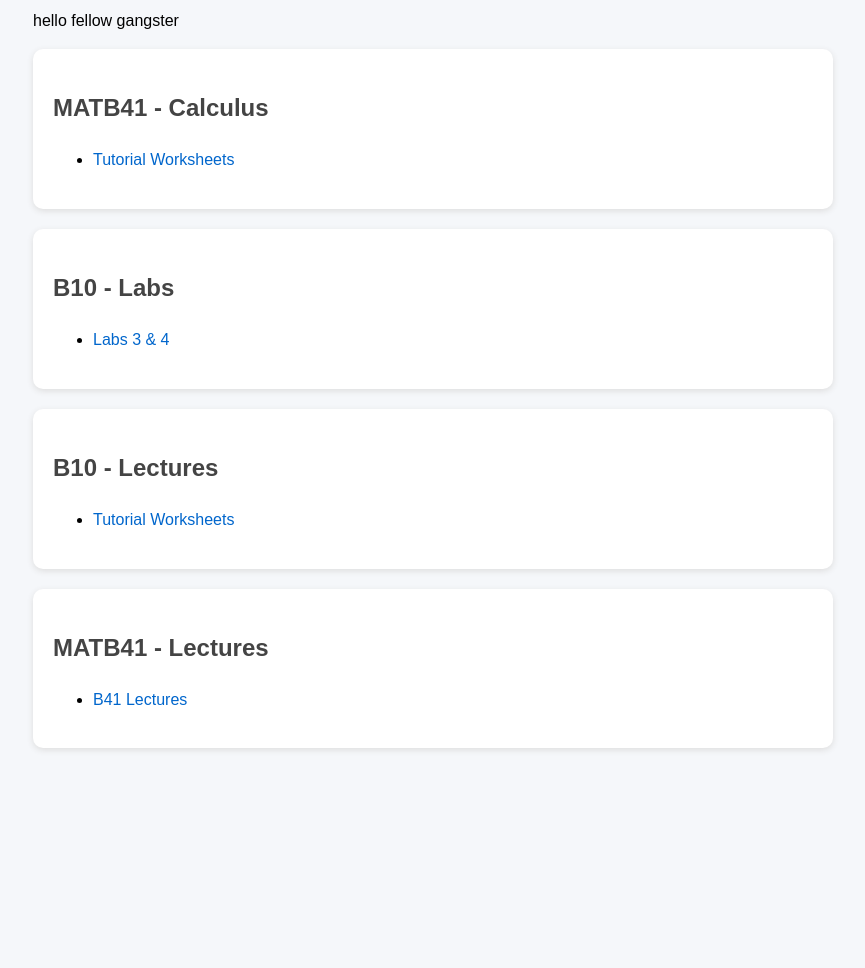
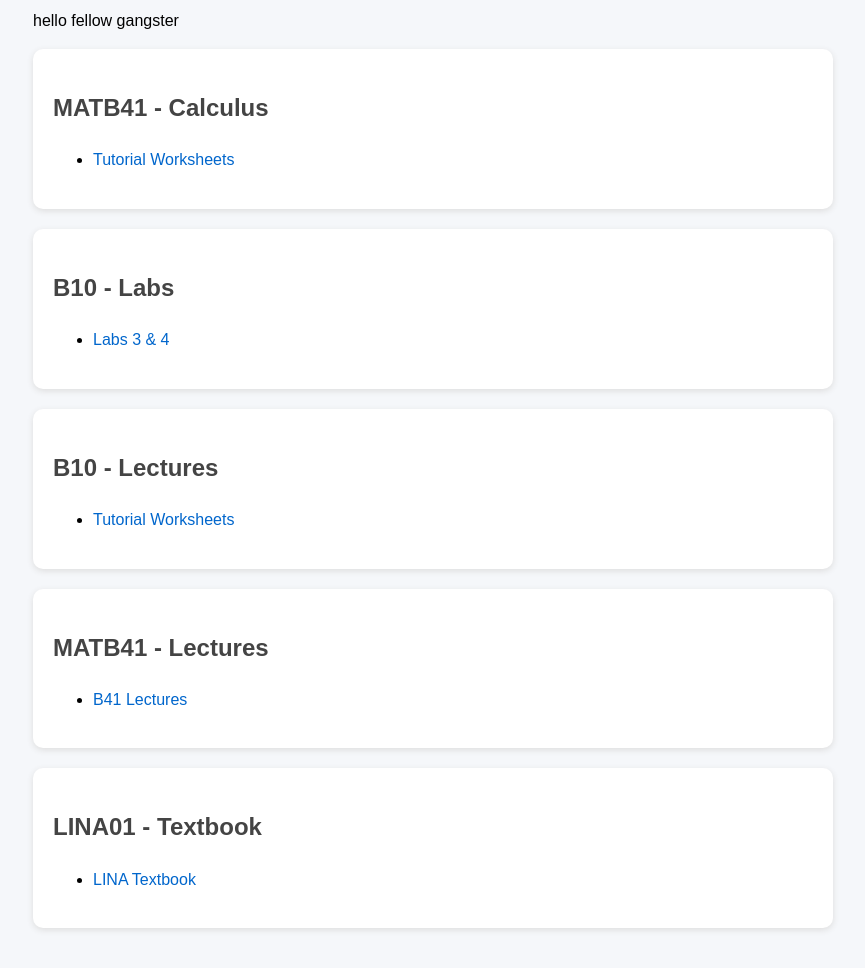
Before and after one commit to TwoItlog/TwoItlog.github.io, a plain HTML site: page index.html in a window 1280 px wide. Shown: the part 105-1073 px from the top of the page, without its empty margins (207-1072 px from the left). Before the commit the page ends 893 px from the top, so only its background shows below. Drawn offline with Linux system fonts and the light colour scheme.

Commit message:
Add LINA Textbook section to index.html

```diff
--- a/index.html
+++ b/index.html
@@ -91,6 +91,19 @@
     </ul>
   </section>
 
+      <!-- LINA Textbook -->
+
+  <section>
+    <h2>LINA01 - Textbook</h2>
+    <ul>
+      <li>
+        <a href="Linguistics_Textbook_Cleaned.pdf">
+          LINA Textbook
+        </a>
+      </li>
+    </ul>
+  </section>
+
  <!-- ADD MORE SECTIONS BELOW -->
 
 </body>
```
